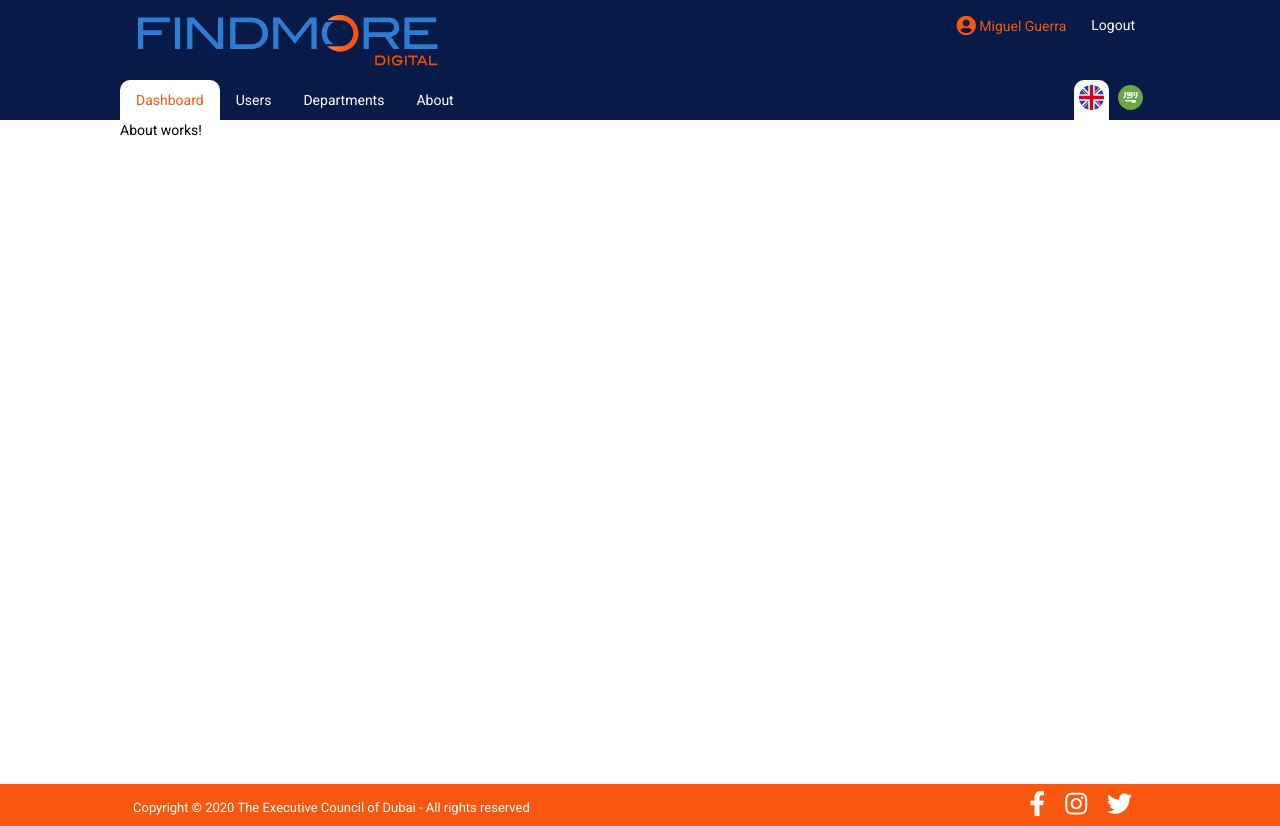
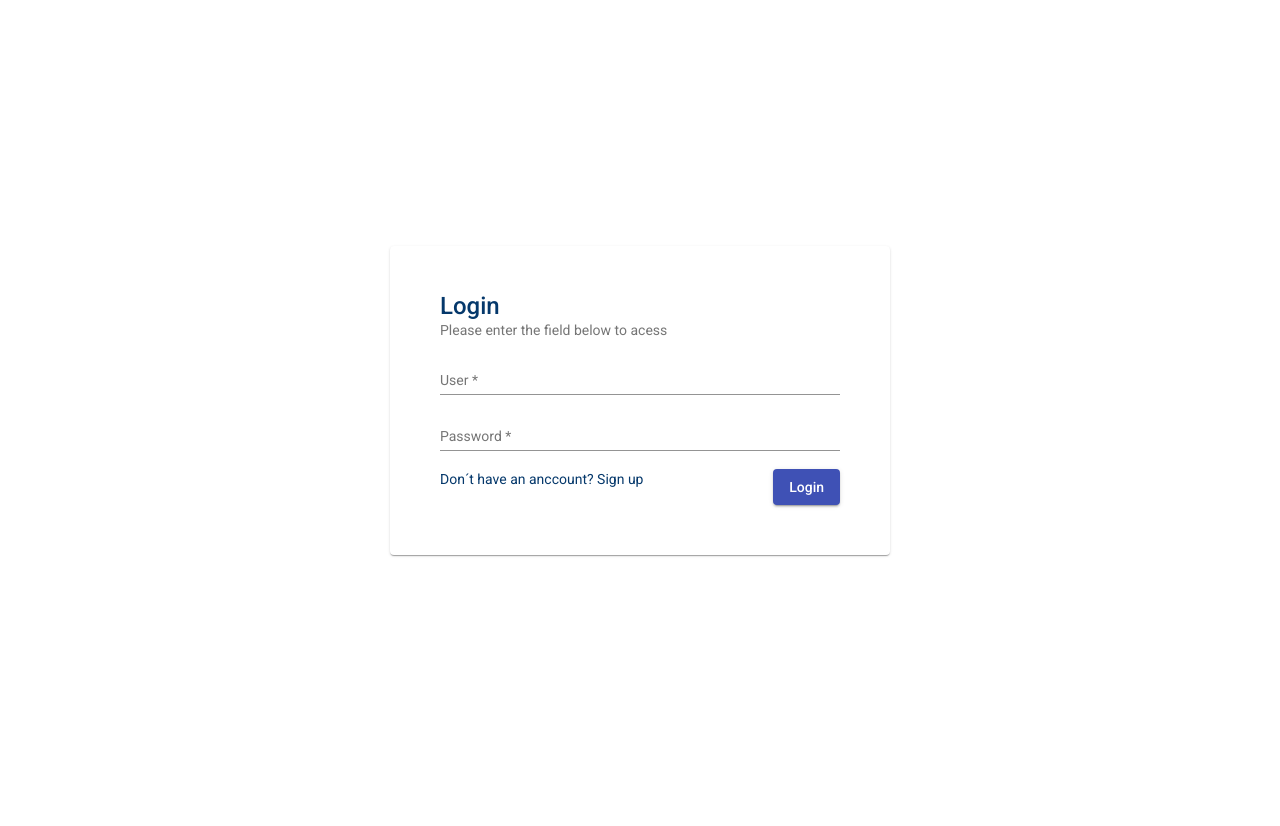
Before and after one commit to MiguelGuerra/users-crud-app, an Angular app: page /about in a window 1280 px wide. After the commit the page ends 800 px from the top, so only its background shows below. Built offline with nearby package versions, Linux system fonts and the light colour scheme; what ngx-echarts would draw is missing.

Commit message:
Created login component

```diff
--- a/src/app/app.component.html
+++ b/src/app/app.component.html
@@ -1,6 +1,12 @@
+<div *ngIf="isLoggedIn; then mainApp else loginScreen"></div>
+<ng-template #mainApp>
   <app-header></app-header>
   <div class="main-wrapper">
     <router-outlet></router-outlet>
   </div>
   <app-footer></app-footer>
   <app-loading></app-loading>
+</ng-template>
+<ng-template #loginScreen>
+  <app-login></app-login>
+</ng-template>
--- a/src/app/app.component.ts
+++ b/src/app/app.component.ts
@@ -1,10 +1,20 @@
-import { Component } from '@angular/core';
+import { Component, OnInit } from '@angular/core';
+import { HeaderService } from './services/header.service';
 
 @Component({
   selector: 'app-root',
   templateUrl: './app.component.html',
   styleUrls: ['./app.component.scss']
 })
-export class AppComponent {
+export class AppComponent implements OnInit {
   title = 'crud-app-angular';
+
+  isLoggedIn: boolean;
+
+  constructor(
+    private headerService: HeaderService) {}
+
+  ngOnInit(): void {
+    this.isLoggedIn = this.headerService.isLoggedIn;
+  }
 }
--- a/src/app/app.module.ts
+++ b/src/app/app.module.ts
@@ -39,6 +39,7 @@ import { DashboardComponent } from './components/dashboard/dashboard.component';
 import { HttpClientModule }  from '@angular/common/http';
 import { EditDepartmentComponent } from './components/edit-department/edit-department.component';
 import { BarsComponent } from './components/echarts/bars/bars.component';
+import { LoginComponent } from './components/login/login.component';
 
 @NgModule({
   declarations: [
@@ -60,7 +61,8 @@ import { BarsComponent } from './components/echarts/bars/bars.component';
     PieComponent,
     DashboardComponent,
     EditDepartmentComponent,
-    BarsComponent
+    BarsComponent,
+    LoginComponent
   ],
   imports: [
     BrowserModule,
--- /dev/null
+++ b/src/app/components/login/login.component.html
@@ -0,0 +1,92 @@
+<div class="login-wrapper">
+    <mat-card class="login-card">
+        <mat-card-content>
+            <mat-card-title>{{ haveAccount ? 'Login' : 'SignUp' }}</mat-card-title>
+            <mat-card-subtitle>Please enter the field below to acess</mat-card-subtitle>
+        </mat-card-content>
+        <mat-card-content>
+            <form (ngSubmit)="onLogin(loginForm)" #loginForm="ngForm" *ngIf="haveAccount">
+                <mat-form-field class="full-width">
+                    <mat-label>User</mat-label>
+                    <input
+                        ngModel
+                        name="email"
+                        id="email"
+                        matInput
+                        required
+                        placeholder="Ex. User">
+                </mat-form-field>
+                <mat-form-field class="full-width">
+                    <mat-label>Password</mat-label>
+                    <input
+                        ngModel
+                        name="password"
+                        id="password"
+                        matInput
+                        required
+                        type="password">
+                </mat-form-field>
+                <mat-error *ngIf="!loginForm.valid && loginForm.touched">Please enter all fields above</mat-error>
+                <div>
+                    <button
+                        mat-raised-button
+                        color="primary"
+                        class="align-right"
+                        type="submit">
+                        Login
+                    </button>
+                </div>
+            </form>
+            <form (ngSubmit)="onSignUp(signUp)" #signUp="ngForm" *ngIf="!haveAccount">
+                <mat-form-field class="full-width">
+                    <mat-label>User</mat-label>
+                    <input
+                        ngModel
+                        name="email"
+                        id="email"
+                        matInput
+                        required
+                        email
+                        placeholder="Ex. User">
+                </mat-form-field>
+                <mat-form-field class="full-width">
+                    <mat-label>Password</mat-label>
+                    <input
+                        ngModel
+                        name="password"
+                        id="password"
+                        matInput
+                        required
+                        type="password">
+                </mat-form-field>
+                <mat-error *ngIf="!signUp.valid && signUp.touched">Please enter all fields above</mat-error>
+                <div>
+                    <button
+                        mat-raised-button
+                        color="primary"
+                        class="align-right"
+                        type="submit">
+                        {{haveAccount ? 'Login' : 'Sign up'}}
+                    </button>
+                </div>
+            </form>
+            <div *ngIf="signUpError != null" >
+                <mat-error>{{ signUpError }}</mat-error>
+            </div>
+            <div *ngIf="signUpSuccess != null" >
+                <span>{{ signUpSuccess }}</span>
+            </div>
+            <div *ngIf="haveAccount">
+                <span>
+                    Don´t have an anccount?
+                    <a [routerLink]="" (click)="changeToSignUpMode()">Sign up</a></span>
+            </div>
+            <div *ngIf="!haveAccount">
+                <span>
+                    Already are a member?
+                    <a [routerLink]="" (click)="changeToLoginMode()">Login</a></span>
+            </div>
+        </mat-card-content>
+    </mat-card>
+
+</div>
--- /dev/null
+++ b/src/app/components/login/login.component.scss
@@ -0,0 +1,18 @@
+@import '../../../assets/scss/variables.scss';
+
+.login-wrapper {
+    height: 100%;
+    display: flex;
+    align-items: center;
+    justify-content: center;
+    .login-card {
+        width: 70%;
+        margin: 0 auto;
+        max-width: 400px;
+        padding: 50px;
+        color: $color1;
+    }
+    .align-right {
+        float: right;
+    }
+}
--- /dev/null
+++ b/src/app/components/login/login.component.ts
@@ -0,0 +1,44 @@
+import { Component, OnInit } from '@angular/core';
+import { NgForm } from '@angular/forms';
+
+@Component({
+  selector: 'app-login',
+  templateUrl: './login.component.html',
+  styleUrls: ['./login.component.scss']
+})
+export class LoginComponent implements OnInit {
+  haveAccount: boolean = true;
+  signUpSuccess: string = '';
+  signUpError: string;
+
+  constructor() { }
+
+  ngOnInit(): void {
+  }
+
+  onSignUp(submittedForm: NgForm) {
+    if(!submittedForm.valid) {
+      return;
+    }
+
+    const email = submittedForm.value.email;
+    const password = submittedForm.value.password;
+    alert(email + " " + password);
+
+    submittedForm.reset();
+  }
+
+  onLogin(submittedForm: NgForm) {
+    if(!submittedForm.valid) {
+      return;
+    }
+
+    const email = submittedForm.value.email;
+    const password = submittedForm.value.password;
+    alert(email + " " + password)
+  }
+
+  changeToSignUpMode() {this.haveAccount = false;}
+
+  changeToLoginMode() {this.haveAccount = true;}
+}
--- a/src/app/services/header.service.ts
+++ b/src/app/services/header.service.ts
@@ -5,6 +5,8 @@ import { BehaviorSubject } from 'rxjs';
   providedIn: 'root'
 })
 export class HeaderService {
+  isLoggedIn: boolean = false;
+
   //Admin or Tec
   userType = 'Admin';
   language = 'en';
--- a/src/styles.scss
+++ b/src/styles.scss
@@ -13,4 +13,7 @@ html, body {
         border-radius: 0.9rem;
         box-shadow: 0 20px 40px -14px rgba(0, 0, 0, 0.25);
     }
+    .full-width {
+        width: 100%;
+    }
 }
```
Also changed, not shown: src/app/app-routing.module.ts (line endings or trailing spaces), 1 other file (tests, documents, lock files or other folders). Lines whose indentation alone changed are shown as unchanged.
